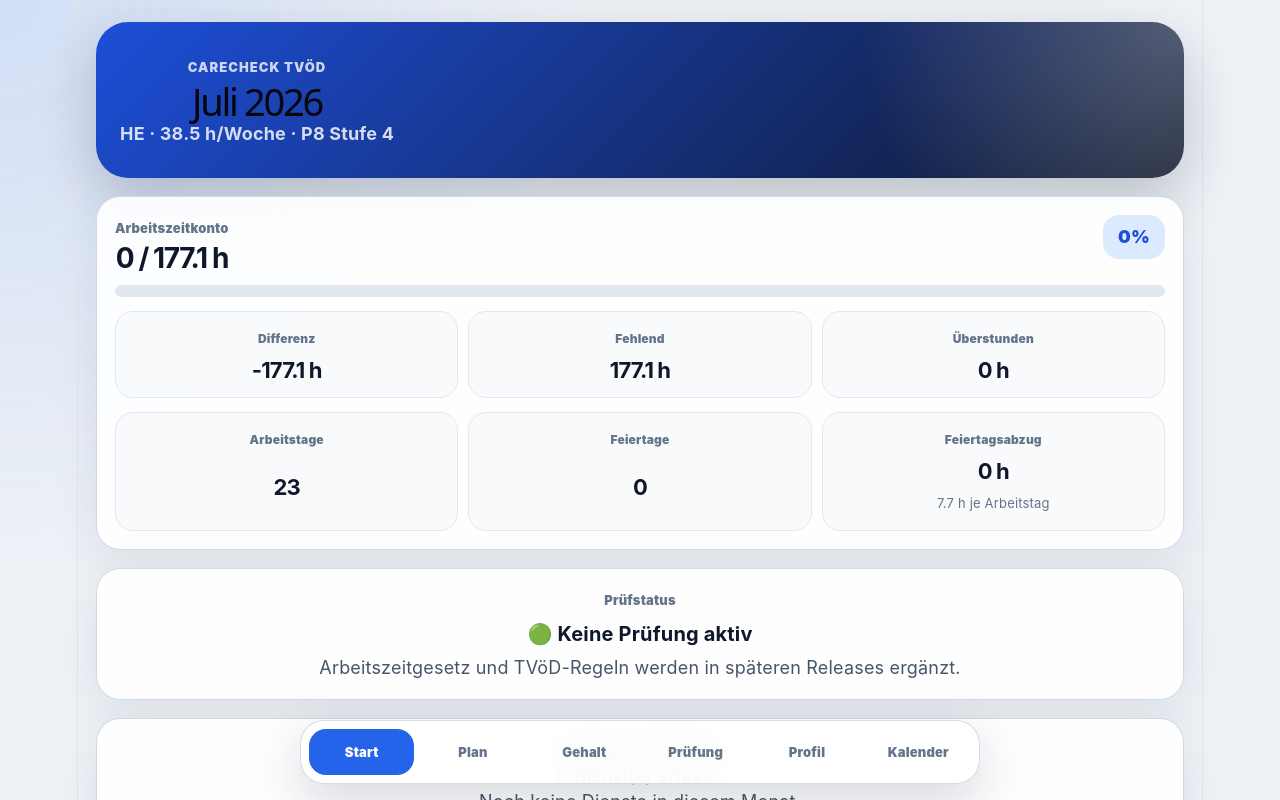
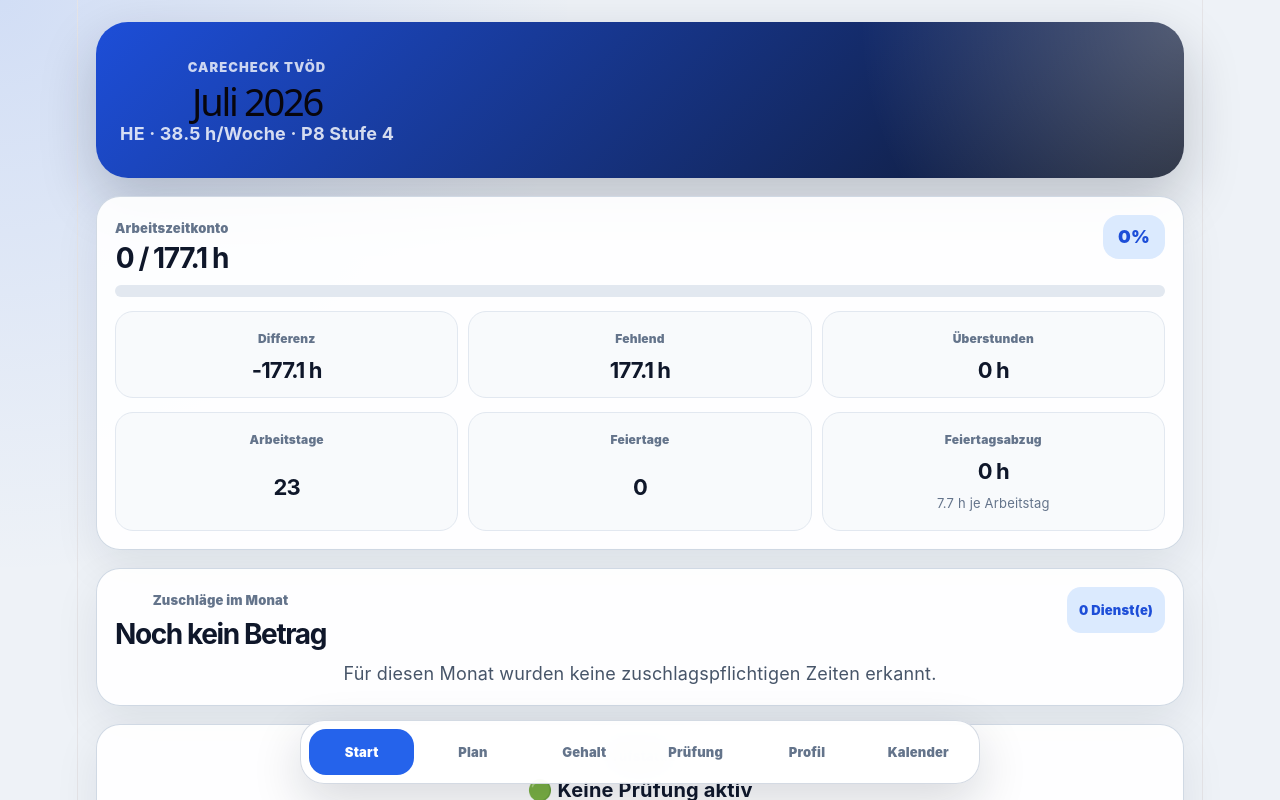
Before and after one commit to vladularu/carecheck-web, a React (Vite) app: page / in a window 1280 px wide. Shown: the top 800 px of the page. Built offline with nearby package versions, Linux system fonts and the light colour scheme.

Commit message:
v0.9.9 Monatsuebersicht Zuschlaege

```diff
--- a/src/App.css
+++ b/src/App.css
@@ -840,3 +840,68 @@
   font-size: 14px;
   font-weight: 950;
 }
+
+.monthly-premium-header {
+  display: flex;
+  justify-content: space-between;
+  align-items: flex-start;
+  gap: 14px;
+  margin-bottom: 14px;
+}
+
+.monthly-premium-header strong {
+  display: block;
+  font-size: 28px;
+  letter-spacing: -0.05em;
+}
+
+.monthly-premium-count {
+  padding: 10px 12px;
+  border-radius: 14px;
+  color: #1d4ed8;
+  background: #dbeafe;
+  font-size: 13px;
+  font-weight: 950;
+}
+
+.monthly-premium-list {
+  display: grid;
+  gap: 8px;
+}
+
+.monthly-premium-row {
+  display: flex;
+  justify-content: space-between;
+  gap: 12px;
+  padding: 12px;
+  border-radius: 16px;
+  background: #fff7ed;
+  border: 1px solid #fed7aa;
+}
+
+.monthly-premium-row div {
+  display: grid;
+  gap: 3px;
+}
+
+.monthly-premium-row div strong {
+  color: #7c2d12;
+}
+
+.monthly-premium-row span {
+  color: #9a3412;
+  font-size: 13px;
+  font-weight: 800;
+}
+
+.monthly-premium-row > strong {
+  color: #7c2d12;
+  white-space: nowrap;
+}
+
+.monthly-premium-note {
+  margin: 12px 0 0;
+  color: #9a3412;
+  font-size: 13px;
+  font-weight: 800;
+}
--- /dev/null
+++ b/src/components/dashboard/MonthlyPremiumSummary.tsx
@@ -0,0 +1,70 @@
+import Card from "../ui/Card";
+import type { MonthlyPremiumResult } from "../../services/calculation/monthlyPremiumCalculator";
+
+interface MonthlyPremiumSummaryProps {
+  monthlyPremiums: MonthlyPremiumResult;
+  hasHourlyRate: boolean;
+}
+
+function formatHours(value: number): string {
+  return `${value} h`;
+}
+
+function formatEuro(value: number): string {
+  return new Intl.NumberFormat("de-DE", {
+    style: "currency",
+    currency: "EUR",
+  }).format(value);
+}
+
+export default function MonthlyPremiumSummary({
+  monthlyPremiums,
+  hasHourlyRate,
+}: MonthlyPremiumSummaryProps) {
+  return (
+    <Card>
+      <div className="monthly-premium-header">
+        <div>
+          <span className="card-label">Zuschläge im Monat</span>
+          <strong>
+            {monthlyPremiums.totalAmount !== null
+              ? formatEuro(monthlyPremiums.totalAmount)
+              : "Noch kein Betrag"}
+          </strong>
+        </div>
+
+        <div className="monthly-premium-count">
+          {monthlyPremiums.shiftCountWithPremiums} Dienst(e)
+        </div>
+      </div>
+
+      {monthlyPremiums.lines.length === 0 ? (
+        <p>Für diesen Monat wurden keine zuschlagspflichtigen Zeiten erkannt.</p>
+      ) : (
+        <div className="monthly-premium-list">
+          {monthlyPremiums.lines.map((line) => (
+            <div className="monthly-premium-row" key={line.key}>
+              <div>
+                <strong>{line.label}</strong>
+                <span>
+                  {formatHours(line.hours)} × {line.percentage} %
+                </span>
+              </div>
+
+              <strong>
+                {line.amount !== null ? formatEuro(line.amount) : "€ offen"}
+              </strong>
+            </div>
+          ))}
+        </div>
+      )}
+
+      {!hasHourlyRate && monthlyPremiums.lines.length > 0 && (
+        <p className="monthly-premium-note">
+          Trage im Profil einen Zuschlags-Stundenwert ein, damit Euro-Beträge
+          berechnet werden.
+        </p>
+      )}
+    </Card>
+  );
+}
--- a/src/pages/Dashboard.tsx
+++ b/src/pages/Dashboard.tsx
@@ -1,9 +1,11 @@
 import DashboardHero from "../components/dashboard/DashboardHero";
+import MonthlyPremiumSummary from "../components/dashboard/MonthlyPremiumSummary";
 import ShiftSummary from "../components/dashboard/ShiftSummary";
 import StatusCard from "../components/dashboard/StatusCard";
 import WorkSummary from "../components/dashboard/WorkSummary";
 import { useAppContext } from "../context/AppContext";
 import { calculateMonthlyHours } from "../services/calculation/monthlyHoursCalculator";
+import { calculateMonthlyPremiums } from "../services/calculation/monthlyPremiumCalculator";
 
 const monthNames = [
   "Januar",
@@ -28,6 +30,17 @@
     profile,
     selectedYear,
     selectedMonth,
+  );
+
+  const monthlyPremiums = calculateMonthlyPremiums(
+    shifts,
+    selectedYear,
+    selectedMonth,
+    {
+      federalState: profile.federalState,
+      baseHourlyRate: profile.premiumHourlyRate,
+      holidayMode: "WITH_TIME_OFF",
+    },
   );
 
   const progress =
@@ -66,6 +79,11 @@
         averageDailyHours={monthlyHours.averageDailyHours}
       />
 
+      <MonthlyPremiumSummary
+        monthlyPremiums={monthlyPremiums}
+        hasHourlyRate={Boolean(profile.premiumHourlyRate)}
+      />
+
       <StatusCard />
 
       <ShiftSummary
--- /dev/null
+++ b/src/services/calculation/monthlyPremiumCalculator.ts
@@ -0,0 +1,102 @@
+import type { FederalState, Shift } from "../../types/index";
+import {
+  calculatePremiumLines,
+  type HolidayPremiumMode,
+  type PremiumLine,
+} from "./premiumAmountCalculator";
+import { calculateShiftPremiumHours } from "./shiftPremiumCalculator";
+import { filterShiftsByMonth } from "./monthlyHoursCalculator";
+
+export interface MonthlyPremiumLine {
+  key: string;
+  label: string;
+  hours: number;
+  percentage: number;
+  amount: number | null;
+}
+
+export interface MonthlyPremiumResult {
+  lines: MonthlyPremiumLine[];
+  totalAmount: number | null;
+  shiftCountWithPremiums: number;
+}
+
+interface MonthlyPremiumOptions {
+  federalState: FederalState;
+  baseHourlyRate?: number;
+  holidayMode: HolidayPremiumMode;
+}
+
+function roundToTwoDecimals(value: number): number {
+  return Math.round(value * 100) / 100;
+}
+
+function mergeLine(
+  current: MonthlyPremiumLine | undefined,
+  line: PremiumLine,
+): MonthlyPremiumLine {
+  if (!current) {
+    return {
+      key: line.key,
+      label: line.label,
+      hours: line.hours,
+      percentage: line.percentage,
+      amount: line.amount,
+    };
+  }
+
+  return {
+    ...current,
+    hours: roundToTwoDecimals(current.hours + line.hours),
+    amount:
+      current.amount === null || line.amount === null
+        ? null
+        : roundToTwoDecimals(current.amount + line.amount),
+  };
+}
+
+export function calculateMonthlyPremiums(
+  shifts: Shift[],
+  year: number,
+  monthIndex: number,
+  options: MonthlyPremiumOptions,
+): MonthlyPremiumResult {
+  const shiftsInMonth = filterShiftsByMonth(shifts, year, monthIndex);
+  const lineMap = new Map<string, MonthlyPremiumLine>();
+
+  let shiftCountWithPremiums = 0;
+
+  for (const shift of shiftsInMonth) {
+    const premiumHours = calculateShiftPremiumHours(
+      shift,
+      options.federalState,
+    );
+
+    const premiumResult = calculatePremiumLines(premiumHours, {
+      holidayMode: options.holidayMode,
+      baseHourlyRate: options.baseHourlyRate,
+    });
+
+    if (premiumResult.lines.length > 0) {
+      shiftCountWithPremiums++;
+    }
+
+    for (const line of premiumResult.lines) {
+      lineMap.set(line.key, mergeLine(lineMap.get(line.key), line));
+    }
+  }
+
+  const lines = Array.from(lineMap.values());
+
+  const hasAmounts = lines.some((line) => line.amount !== null);
+
+  return {
+    lines,
+    totalAmount: hasAmounts
+      ? roundToTwoDecimals(
+          lines.reduce((sum, line) => sum + (line.amount ?? 0), 0),
+        )
+      : null,
+    shiftCountWithPremiums,
+  };
+}
--- a/src/services/calculation/shiftPremiumCalculator.ts
+++ b/src/services/calculation/shiftPremiumCalculator.ts
@@ -17,6 +17,20 @@
 
 function roundToTwoDecimals(value: number): number {
   return Math.round(value * 100) / 100;
+}
+
+function emptyPremium(shiftId: string): ShiftPremiumHours {
+  return {
+    shiftId,
+    grossHours: 0,
+    netHours: 0,
+    nightHours: 0,
+    sundayHours: 0,
+    holidayHours: 0,
+    saturdayHours: 0,
+    saturdayAfternoonHours: 0,
+    holidayNames: [],
+  };
 }
 
 function createDateTime(dateKey: string, time: string): Date {
@@ -96,6 +110,10 @@
   shift: Shift,
   federalState: FederalState,
 ): ShiftPremiumHours {
+  if (shift.type === "FREE") {
+    return emptyPremium(shift.id);
+  }
+
   const start = getShiftStart(shift);
   const end = getShiftEnd(shift);
 
@@ -103,6 +121,10 @@
     0,
     Math.round((end.getTime() - start.getTime()) / 1000 / 60),
   );
+
+  if (grossMinutes <= 0) {
+    return emptyPremium(shift.id);
+  }
 
   let workedMinutes = 0;
   let nightMinutes = 0;
```
